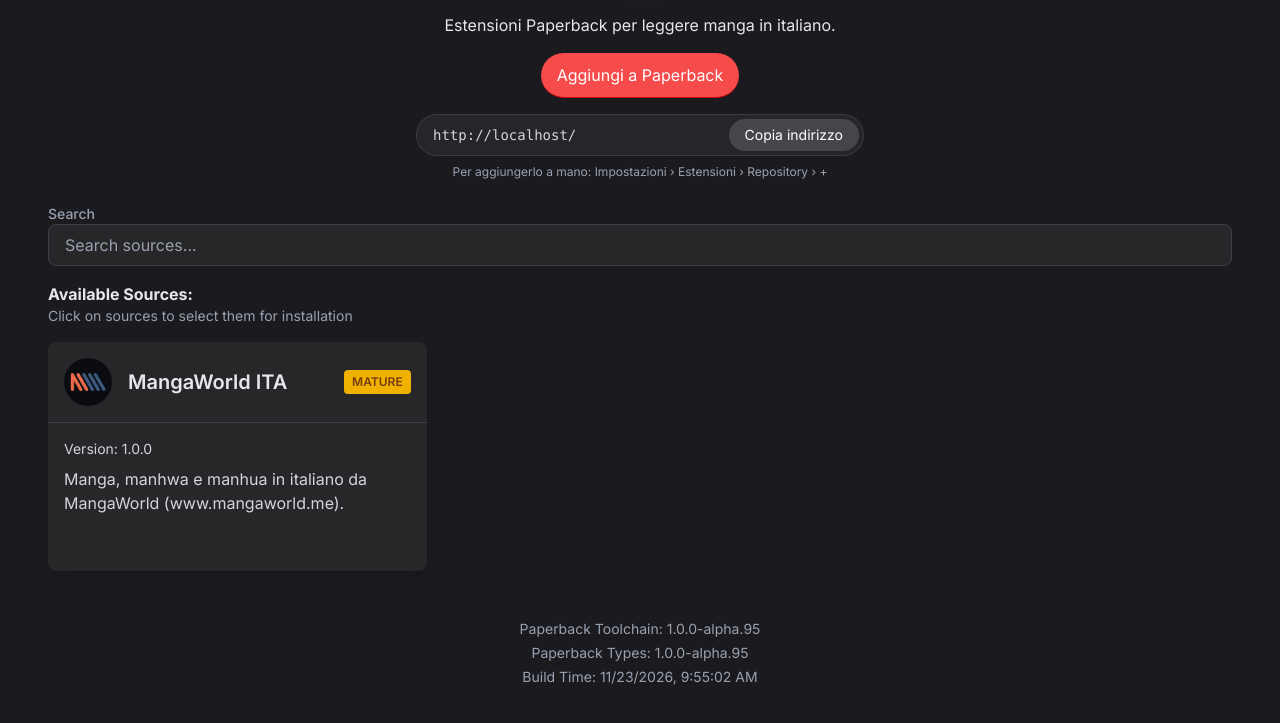
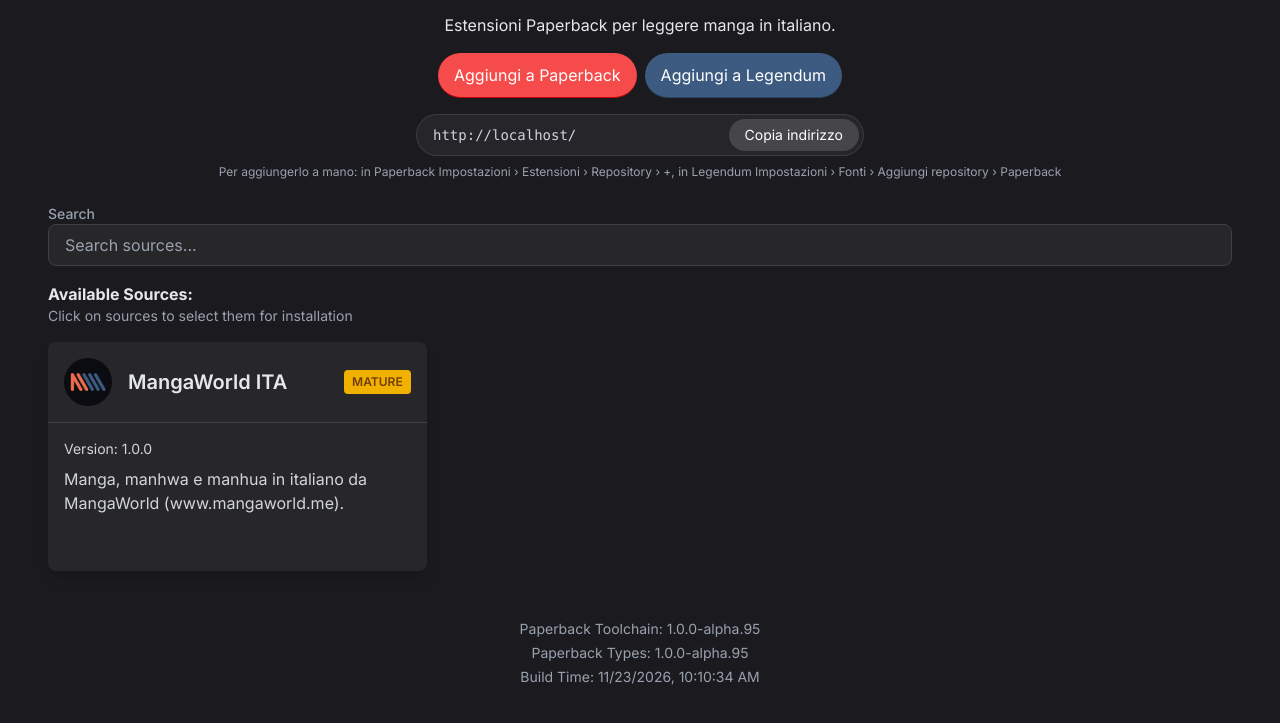
Before and after one commit to dimpemekug/Paperback-Extensions, a plain HTML site: page index.html in a window 1280 px wide. Shown: the part 247-970 px from the top of the page. Drawn offline with nearby package versions, Linux system fonts and the light colour scheme.

Commit message:
deploy: 4408c9192f69632acc9dc5f6e13578e1c4d44cfd

```diff
--- a/index.html
+++ b/index.html
@@ -63,6 +63,7 @@
           class="mt-4 text-center"
         ></p>
 
+        <div class="flex flex-wrap justify-center">
         <a
           class="addToPaperbackButton inline-block leading-7 mt-4 mx-1 py-2 px-4 text-white bg-[#f64b4b] border-b border-red-700 rounded-full transition-colors duration-100 hover:bg-[#f46565] hover:cursor-pointer"
           @click="addToPaperback()"
@@ -70,6 +71,14 @@
         >
           Aggiungi a Paperback
         </a>
+        <a
+          class="inline-block leading-7 mt-4 mx-1 py-2 px-4 text-white bg-[#3d5a80] border-b border-[#2c4361] rounded-full transition-colors duration-100 hover:bg-[#4a6a94] hover:cursor-pointer"
+          x-show="repository"
+          :href="'legendum://add-paperback-repo?url=' + encodeURIComponent(location.origin + location.pathname.replace(/index\.html$/, ''))"
+        >
+          Aggiungi a Legendum
+        </a>
+        </div>
         <div
           class="mt-4 w-full max-w-md flex items-center gap-2 bg-white/5 border border-white/10 rounded-full pl-4 pr-1 py-1"
           x-show="repository"
@@ -106,7 +115,8 @@
           ></button>
         </div>
         <p x-show="repository" class="mt-2 text-xs text-gray-400 text-center">
-          Per aggiungerlo a mano: Impostazioni › Estensioni › Repository › +
+          Per aggiungerlo a mano: in Paperback Impostazioni › Estensioni › Repository › +,
+          in Legendum Impostazioni › Fonti › Aggiungi repository › Paperback
         </p>
       </header>
 
--- a/versioning.json
+++ b/versioning.json
@@ -1,5 +1,5 @@
 {
-  "buildTime": "2026-11-23T09:55:02.733Z",
+  "buildTime": "2026-11-23T10:10:34.147Z",
   "builtWith": {
     "toolchain": "1.0.0-alpha.95",
     "types": "1.0.0-alpha.95"
```
